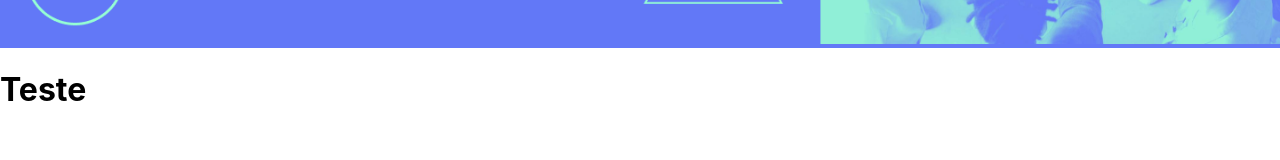
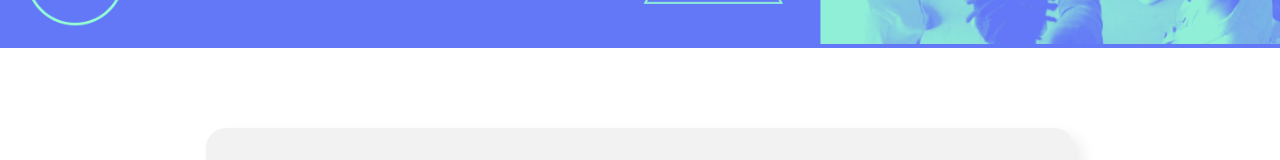
Before and after one commit to CamilaSah/alura-organo, a React (Create React App) app: page / in a window 1280 px wide. Shown: the part 450-610 px from the top of the page. Built offline with nearby package versions, Linux system fonts and the light colour scheme; the HTML template or start-up script is replaced by a standard one.

Commit message:
remoção do teste

```diff
--- a/src/componentes/Banner/Banner.js
+++ b/src/componentes/Banner/Banner.js
@@ -1,16 +1,12 @@
-import { Fragment } from 'react'
 import './Banner.css'
 
 function Banner() {
     // JSX: é como o React lê o return e transforma em elementos do DOM
     return (
         //O que o React faz por debaixo dos panos é entender isso aqui e fazer o append no DOM
-        <>
-            <header className="banner">
-                <img src="/imagens/banner.png" alt="O banner principal da página do Organo"/>
-            </header>
-            <h1>Teste</h1>
-        </>
+        <header className="banner">
+            <img src="/imagens/banner.png" alt="O banner principal da página do Organo"/>
+        </header>
     )
 }
 
```
